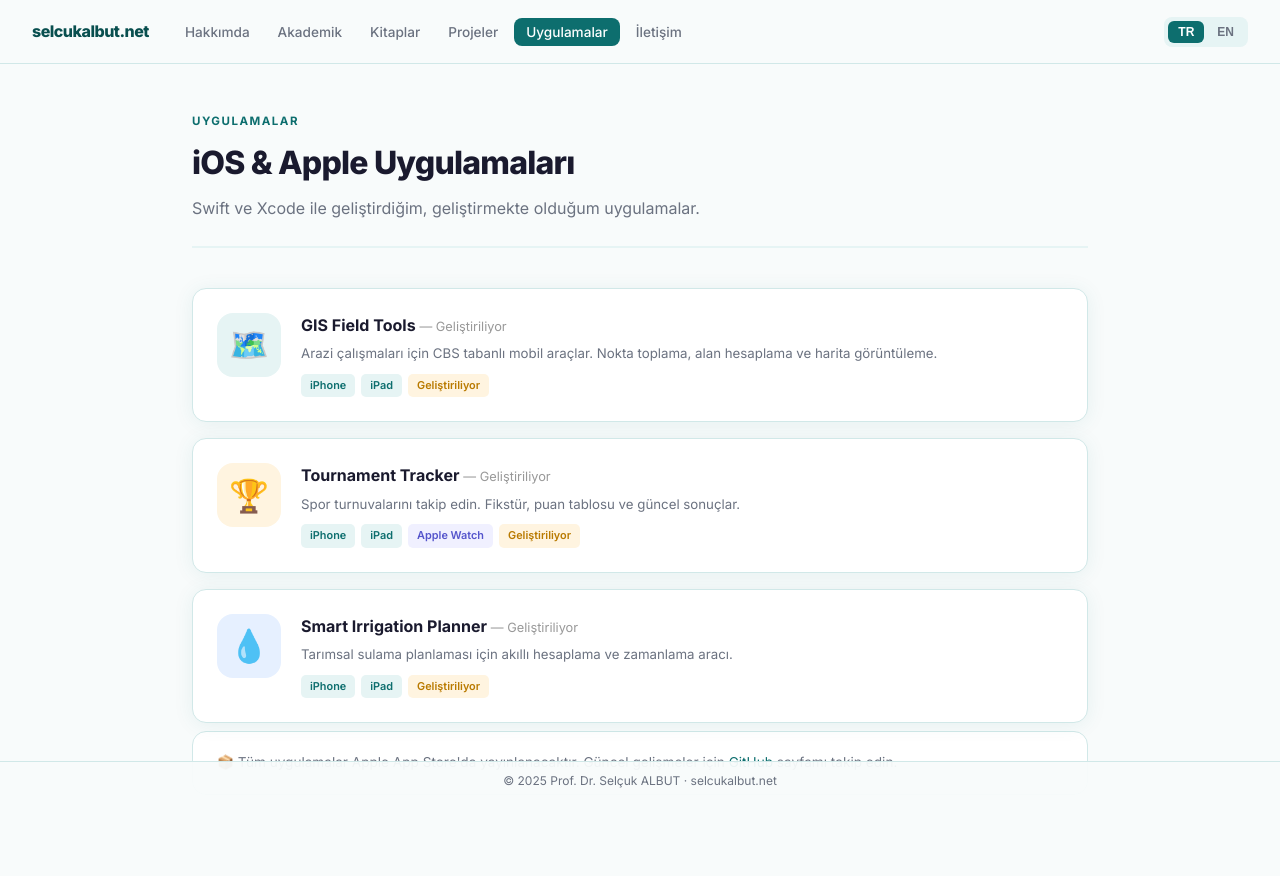
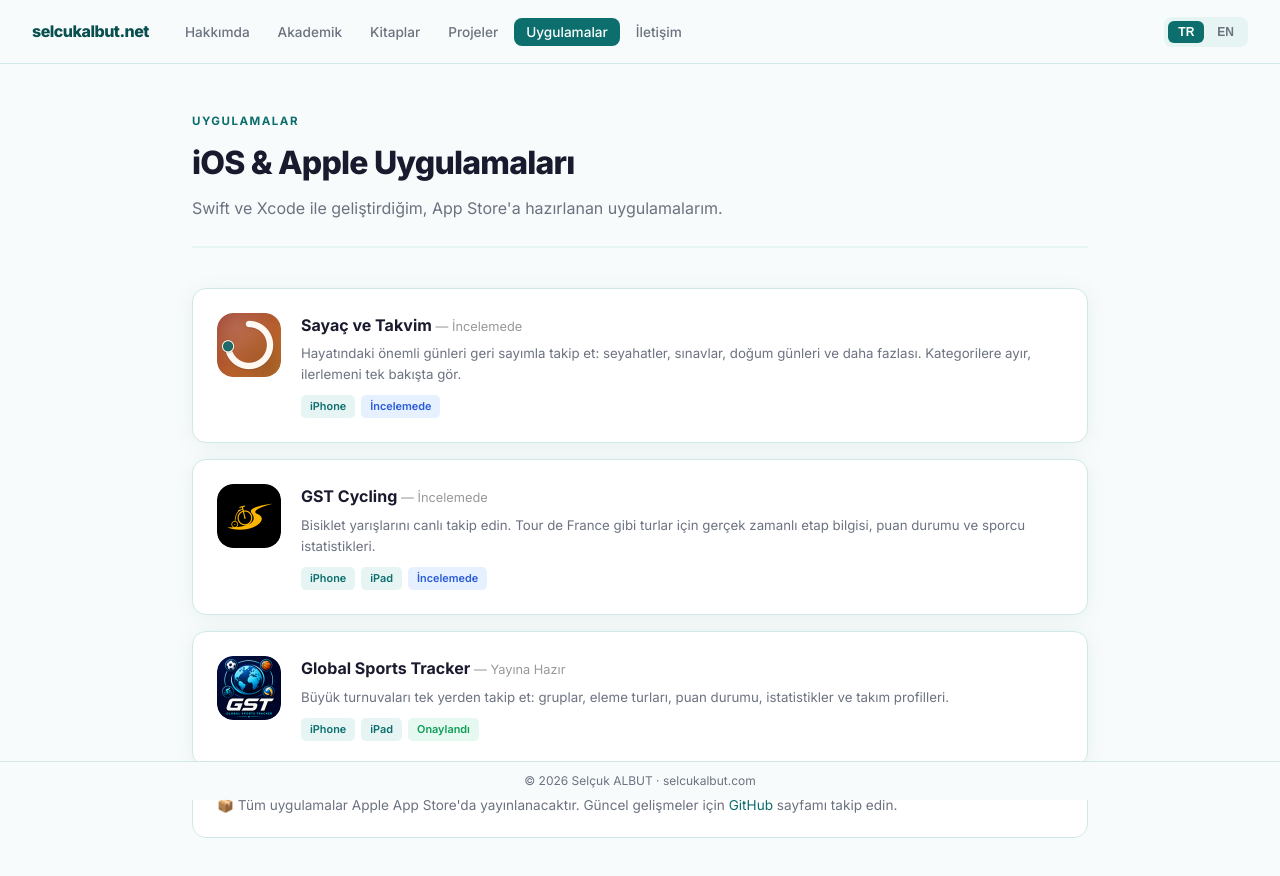
Before and after one commit to selcukalbut/selcukalbut.github.io, a plain HTML site: page index.html in a window 1280 px wide. Both pictures are taken after a click on the button "Uygulamalar". Drawn offline with Linux system fonts and the light colour scheme.

Commit message:
Update apps section with real App Store apps, fix university name, refresh footer
Replace placeholder GIS/irrigation app entries with the actual apps
(Sayaç ve Takvim, GST Cycling, Global Sports Tracker) and their real
icons, correct the university's full name and add academic profile
link, and update the footer copyright/domain.

```diff
--- a/index.html
+++ b/index.html
@@ -499,7 +499,9 @@ nav {
   display: flex; align-items: center; justify-content: center;
   font-size: 2rem;
   flex-shrink: 0;
+  overflow: hidden;
 }
+.app-icon img { width: 100%; height: 100%; object-fit: cover; border-radius: 16px; }
 .app-icon.green { background: #e6f9f0; }
 .app-icon.blue { background: #e6f0ff; }
 .app-icon.orange { background: #fff4e0; }
@@ -510,6 +512,8 @@ nav {
 .ptag { font-size: 0.68rem; font-weight: 600; padding: 3px 9px; border-radius: 5px; background: var(--primary-light); color: var(--primary); }
 .ptag.watch { background: #f0f0ff; color: #5555cc; }
 .ptag.coming { background: #fff4e0; color: #b97a00; }
+.ptag.review { background: #e6f0ff; color: #2a5bd7; }
+.ptag.ready { background: #e6f9f0; color: #0f9d58; }
 .apps-note {
   background: var(--card);
   border: 1px solid var(--border);
@@ -1064,56 +1068,54 @@ html[lang="en"] [data-lang="en"] { display: revert; }
         <div class="eyebrow" data-lang="en">Apps</div>
         <h1 data-lang="tr">iOS & Apple Uygulamaları</h1>
         <h1 data-lang="en">iOS & Apple Apps</h1>
-        <p data-lang="tr">Swift ve Xcode ile geliştirdiğim, geliştirmekte olduğum uygulamalar.</p>
-        <p data-lang="en">Apps I am building with Swift and Xcode for the Apple ecosystem.</p>
+        <p data-lang="tr">Swift ve Xcode ile geliştirdiğim, App Store'a hazırlanan uygulamalarım.</p>
+        <p data-lang="en">Apps I've built with Swift and Xcode, on their way to the App Store.</p>
       </div>
 
       <div class="apps-list">
         <div class="app-card">
-          <div class="app-icon teal">🗺️</div>
+          <div class="app-icon teal"><img src="assets/app-icons/sayac-ve-takvim.png" alt="Sayaç ve Takvim"></div>
           <div class="app-info">
-            <h3 data-lang="tr">GIS Field Tools <span style="color:#999;font-weight:400;font-size:0.8rem">— Geliştiriliyor</span></h3>
-            <h3 data-lang="en">GIS Field Tools <span style="color:#999;font-weight:400;font-size:0.8rem">— In Development</span></h3>
-            <p data-lang="tr">Arazi çalışmaları için CBS tabanlı mobil araçlar. Nokta toplama, alan hesaplama ve harita görüntüleme.</p>
-            <p data-lang="en">Mobile GIS tools for fieldwork. Point collection, area calculation and map visualization.</p>
+            <h3 data-lang="tr">Sayaç ve Takvim <span style="color:#999;font-weight:400;font-size:0.8rem">— İncelemede</span></h3>
+            <h3 data-lang="en">Sayaç ve Takvim <span style="color:#999;font-weight:400;font-size:0.8rem">— Waiting for Review</span></h3>
+            <p data-lang="tr">Hayatındaki önemli günleri geri sayımla takip et: seyahatler, sınavlar, doğum günleri ve daha fazlası. Kategorilere ayır, ilerlemeni tek bakışta gör.</p>
+            <p data-lang="en">Count down to what matters — trips, exams, birthdays and more. Organize your goals into categories and track your progress at a glance.</p>
             <div class="platform-tags">
               <span class="ptag">iPhone</span>
-              <span class="ptag">iPad</span>
-              <span class="ptag coming" data-lang="tr">Geliştiriliyor</span>
-              <span class="ptag coming" data-lang="en">In Development</span>
+              <span class="ptag review" data-lang="tr">İncelemede</span>
+              <span class="ptag review" data-lang="en">Waiting for Review</span>
             </div>
           </div>
         </div>
 
         <div class="app-card">
-          <div class="app-icon orange">🏆</div>
+          <div class="app-icon orange"><img src="assets/app-icons/gst-cycling.png" alt="GST Cycling"></div>
           <div class="app-info">
-            <h3 data-lang="tr">Tournament Tracker <span style="color:#999;font-weight:400;font-size:0.8rem">— Geliştiriliyor</span></h3>
-            <h3 data-lang="en">Tournament Tracker <span style="color:#999;font-weight:400;font-size:0.8rem">— In Development</span></h3>
-            <p data-lang="tr">Spor turnuvalarını takip edin. Fikstür, puan tablosu ve güncel sonuçlar.</p>
-            <p data-lang="en">Follow sports tournaments. Fixtures, standings and live results.</p>
+            <h3 data-lang="tr">GST Cycling <span style="color:#999;font-weight:400;font-size:0.8rem">— İncelemede</span></h3>
+            <h3 data-lang="en">GST Cycling <span style="color:#999;font-weight:400;font-size:0.8rem">— Waiting for Review</span></h3>
+            <p data-lang="tr">Bisiklet yarışlarını canlı takip edin. Tour de France gibi turlar için gerçek zamanlı etap bilgisi, puan durumu ve sporcu istatistikleri.</p>
+            <p data-lang="en">Follow professional cycling races live. Real-time stage info, classifications and rider statistics for tours like the Tour de France.</p>
             <div class="platform-tags">
               <span class="ptag">iPhone</span>
               <span class="ptag">iPad</span>
-              <span class="ptag watch">Apple Watch</span>
-              <span class="ptag coming" data-lang="tr">Geliştiriliyor</span>
-              <span class="ptag coming" data-lang="en">In Development</span>
+              <span class="ptag review" data-lang="tr">İncelemede</span>
+              <span class="ptag review" data-lang="en">Waiting for Review</span>
             </div>
           </div>
         </div>
 
         <div class="app-card">
-          <div class="app-icon blue">💧</div>
+          <div class="app-icon blue"><img src="assets/app-icons/global-sports-tracker.png" alt="Global Sports Tracker"></div>
           <div class="app-info">
-            <h3 data-lang="tr">Smart Irrigation Planner <span style="color:#999;font-weight:400;font-size:0.8rem">— Geliştiriliyor</span></h3>
-            <h3 data-lang="en">Smart Irrigation Planner <span style="color:#999;font-weight:400;font-size:0.8rem">— In Development</span></h3>
-            <p data-lang="tr">Tarımsal sulama planlaması için akıllı hesaplama ve zamanlama aracı.</p>
-            <p data-lang="en">Smart calculation and scheduling tool for agricultural irrigation planning.</p>
+            <h3 data-lang="tr">Global Sports Tracker <span style="color:#999;font-weight:400;font-size:0.8rem">— Yayına Hazır</span></h3>
+            <h3 data-lang="en">Global Sports Tracker <span style="color:#999;font-weight:400;font-size:0.8rem">— Ready for Release</span></h3>
+            <p data-lang="tr">Büyük turnuvaları tek yerden takip et: gruplar, eleme turları, puan durumu, istatistikler ve takım profilleri.</p>
+            <p data-lang="en">Track major tournaments in one place: groups, knockout stages, standings, statistics and team profiles.</p>
             <div class="platform-tags">
               <span class="ptag">iPhone</span>
               <span class="ptag">iPad</span>
-              <span class="ptag coming" data-lang="tr">Geliştiriliyor</span>
-              <span class="ptag coming" data-lang="en">In Development</span>
+              <span class="ptag ready" data-lang="tr">Onaylandı</span>
+              <span class="ptag ready" data-lang="en">Approved</span>
             </div>
           </div>
         </div>
@@ -1181,8 +1183,16 @@ html[lang="en"] [data-lang="en"] { display: revert; }
           <div>
             <div class="contact-label" data-lang="tr">Üniversite</div>
             <div class="contact-label" data-lang="en">University</div>
-            <div class="contact-value" data-lang="tr">Namık Kemal Üniversitesi</div>
-            <div class="contact-value" data-lang="en">Namık Kemal University</div>
+            <div class="contact-value" data-lang="tr">Tekirdağ Namık Kemal Üniversitesi</div>
+            <div class="contact-value" data-lang="en">Tekirdağ Namık Kemal University</div>
+          </div>
+        </a>
+        <a class="contact-card" href="https://salbut.cv.nku.edu.tr" target="_blank" rel="noopener">
+          <span class="icon">📄</span>
+          <div>
+            <div class="contact-label" data-lang="tr">Akademik Profil</div>
+            <div class="contact-label" data-lang="en">Academic Profile</div>
+            <div class="contact-value">salbut.cv.nku.edu.tr</div>
           </div>
         </a>
       </div>
@@ -1192,8 +1202,8 @@ html[lang="en"] [data-lang="en"] { display: revert; }
 </div><!-- /page-wrapper -->
 
 <footer>
-  <span data-lang="tr">© 2025 Prof. Dr. Selçuk ALBUT · selcukalbut.net</span>
-  <span data-lang="en">© 2025 Prof. Dr. Selçuk ALBUT · selcukalbut.net</span>
+  <span data-lang="tr">© 2026 Selçuk ALBUT · selcukalbut.com</span>
+  <span data-lang="en">© 2026 Selçuk ALBUT · selcukalbut.com</span>
 </footer>
 
 <script>
```
Also changed, not shown: assets/app-icons/global-sports-tracker.png (added), assets/app-icons/gst-cycling.png (added), assets/app-icons/sayac-ve-takvim.png (added).
